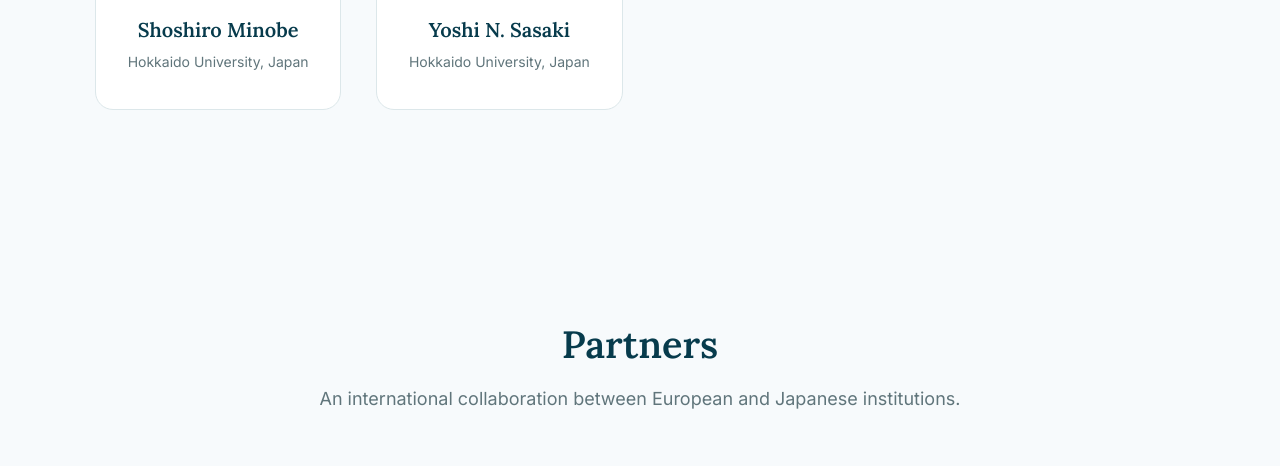
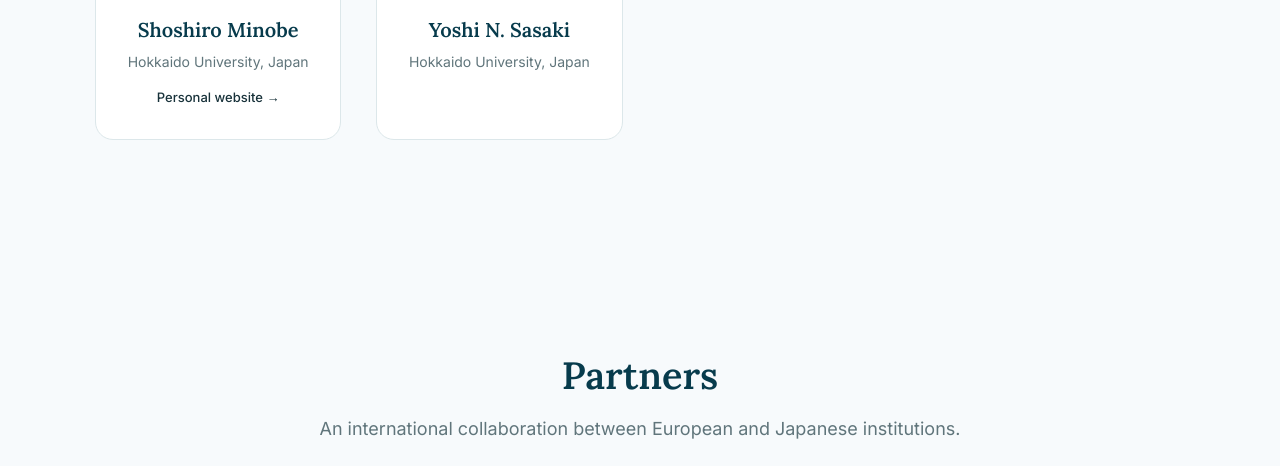
Before and after one commit to KikoMCx/uheat, a plain HTML site: page index.html in a window 1280 px wide. Shown: the part 4496-4962 px from the top of the page. Drawn offline with Linux system fonts and the light colour scheme.

Commit message:
Update index.html

```diff
--- a/index.html
+++ b/index.html
@@ -1579,6 +1579,13 @@ font-size:32px;
           </a>
         </p>
 
+        <a class="personal-link"
+           href="https://geodynamics.sci.hokudai.ac.jp/poc/minobe/index_e.html"
+           target="_blank"
+           rel="noopener">
+          Personal website →
+        </a>
+
       </div>
 
 
```
